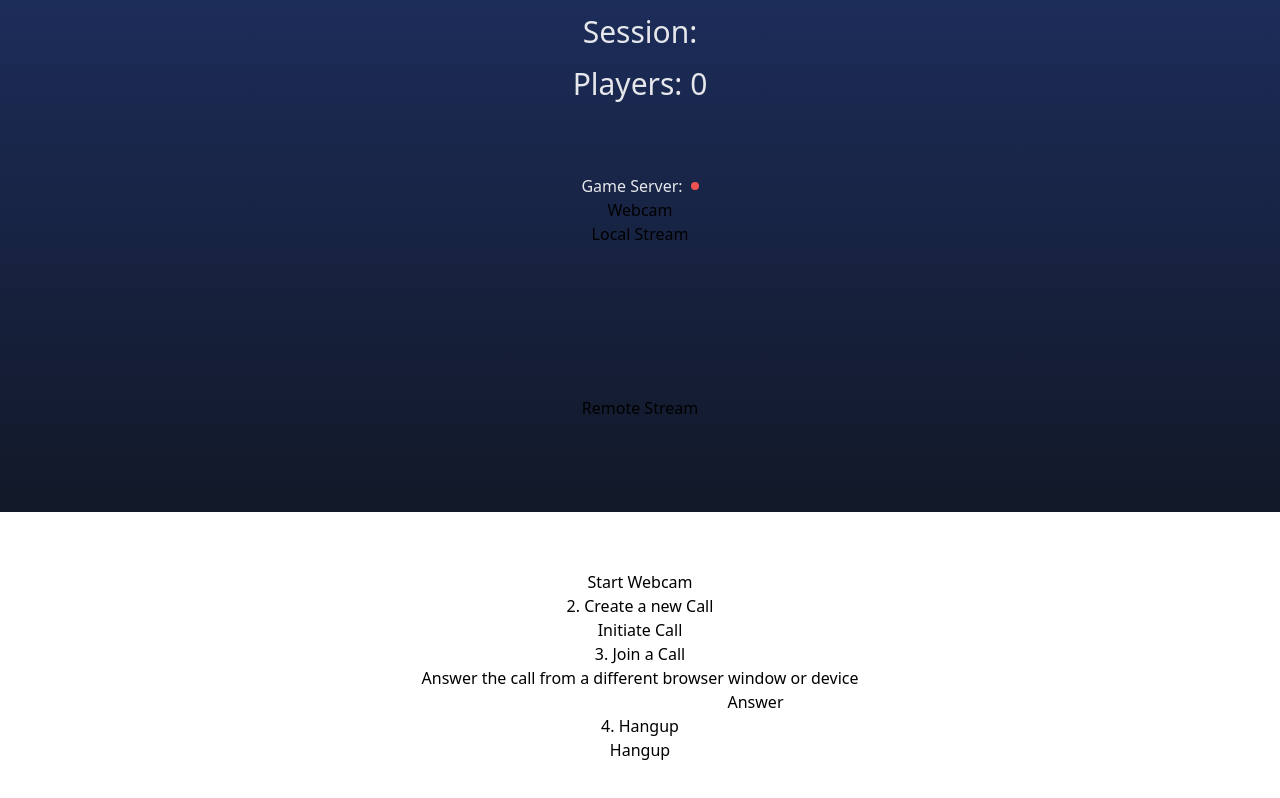
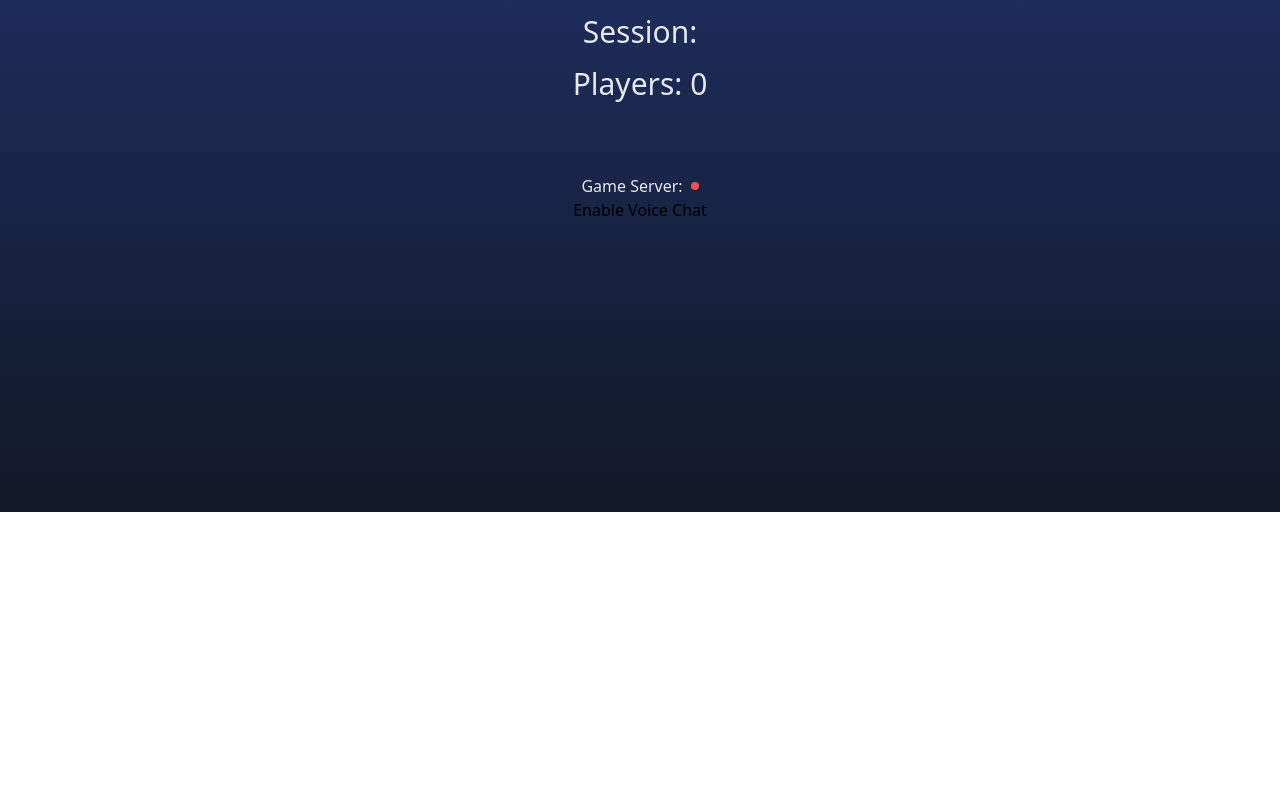
Before and after one commit to pb-coding/skyjo-fe, a React (Vite) app: page / in a window 1280 px wide. Shown: the part 288-1086 px from the top of the page. After the commit the page ends 800 px from the top, so only its background shows below. Built offline with nearby package versions, Linux system fonts and the light colour scheme; no server answers.

Commit message:
removes experimental video and implements voice chat

```diff
--- a/src/components/VoiceChat.tsx
+++ b/src/components/VoiceChat.tsx
@@ -1,4 +1,4 @@
-import { FC, useEffect, useState, useRef } from "react";
+import { FC, useEffect, useRef } from "react";
 import { socket } from "../socket";
 
 type VoiceChatProps = {
@@ -18,8 +18,8 @@ const VoiceChat: FC<VoiceChatProps> = ({ session }) => {
     iceCandidatePoolSize: 10,
   };
 
-  const localVideoRef = useRef<HTMLVideoElement>(null);
-  const remoteVideoRef = useRef<HTMLVideoElement>(null);
+  // const localAudioRef = useRef<HTMLAudioElement>(null);
+  const remoteAudioRef = useRef<HTMLAudioElement>(null);
 
   const localStreamRef = useRef<MediaStream | null>(null);
   const remoteStreamRef = useRef<MediaStream>(new MediaStream());
@@ -31,18 +31,18 @@ const VoiceChat: FC<VoiceChatProps> = ({ session }) => {
     sessionRef.current = session;
   }, [session]);
 
-  const [isWebcamSetup, setIsWebcamSetup] = useState(false);
-
-  // Setup media sources
-  const setupWebcam = async () => {
+  const setupAudio = async () => {
     localStreamRef.current = await navigator.mediaDevices.getUserMedia({
-      video: true,
+      video: false, // disabled video for now
       audio: true,
     });
 
-    if (localVideoRef.current) {
-      localVideoRef.current.srcObject = localStreamRef.current;
+    // only when using video the own video stream is displayed
+    /*
+    if (localAudioRef.current) {
+      localAudioRef.current.srcObject = localStreamRef.current;
     }
+    */
 
     localStreamRef.current.getTracks().forEach((track) => {
       if (!localStreamRef.current) return;
@@ -50,7 +50,6 @@ const VoiceChat: FC<VoiceChatProps> = ({ session }) => {
     });
   };
 
-  // Create an offer
   const createOffer = async () => {
     const offerDescription = await pc.current.createOffer();
     await pc.current.setLocalDescription(offerDescription);
@@ -58,7 +57,6 @@ const VoiceChat: FC<VoiceChatProps> = ({ session }) => {
     socket.emit("create-offer", { offerDescription, sessionName: session });
   };
 
-  // Answer the call
   const answerCall = async (offer: RTCSessionDescriptionInit) => {
     console.log("Answer call triggered");
 
@@ -76,12 +74,15 @@ const VoiceChat: FC<VoiceChatProps> = ({ session }) => {
   };
 
   useEffect(() => {
-    if (localVideoRef.current && localStreamRef.current) {
-      localVideoRef.current.srcObject = localStreamRef.current;
+    // only when using video the own video stream is displayed
+    /*
+    if (localAudioRef.current && localStreamRef.current) {
+      localAudioRef.current.srcObject = localStreamRef.current;
     }
+    */
 
-    if (remoteVideoRef.current) {
-      remoteVideoRef.current.srcObject = remoteStreamRef.current;
+    if (remoteAudioRef.current) {
+      remoteAudioRef.current.srcObject = remoteStreamRef.current;
     }
 
     socket.on("offer-made", async (offer) => {
@@ -93,7 +94,6 @@ const VoiceChat: FC<VoiceChatProps> = ({ session }) => {
       console.log("Answer received:", answer);
       await pc.current.setRemoteDescription(new RTCSessionDescription(answer));
       console.log("set remote description", pc.current);
-      console.log("set");
     });
 
     socket.on("add-ice-candidate", (candidate) => {
@@ -117,59 +117,31 @@ const VoiceChat: FC<VoiceChatProps> = ({ session }) => {
         remoteStreamRef.current.addTrack(track);
       });
       console.log("remote stream", remoteStreamRef.current);
-      if (remoteVideoRef.current) {
+      if (remoteAudioRef.current) {
         console.log("setting remote video ref");
-        remoteVideoRef.current.srcObject = remoteStreamRef.current;
+        remoteAudioRef.current.srcObject = remoteStreamRef.current;
       }
     };
   }, []);
 
-  const startWebcam = async () => {
-    await setupWebcam();
-    setIsWebcamSetup(true);
-  };
-
-  const initiateCall = async () => {
-    if (isWebcamSetup) {
-      // Only allow calls if the webcam is set up
-      await createOffer();
-    } else {
-      console.log("Please set up your webcam first.");
+  const enableAudio = async () => {
+    if (!session || session === "") {
+      console.log("You need to be in a session to start voice chat.");
+      return;
     }
+    await setupAudio();
+    console.log("Audio enabled");
+    await createOffer();
+    console.log("Offer created");
   };
 
   return (
     <div style={{ zIndex: 100 }}>
-      <h2>Webcam</h2>
-      <div className="videos">
-        <span>
-          <h3>Local Stream</h3>
-          <video ref={localVideoRef} autoPlay muted></video>
-        </span>
-        <span>
-          <h3>Remote Stream</h3>
-          <video ref={remoteVideoRef} autoPlay></video>
-        </span>
-      </div>
+      {/*<audio ref={localAudioRef} autoPlay muted></audio>*/}
+      <audio ref={remoteAudioRef} autoPlay></audio>
 
-      <button style={{ zIndex: 100 }} onClick={startWebcam}>
-        Start Webcam
-      </button>
-      <h2>2. Create a new Call</h2>
-      <button onClick={initiateCall}>Initiate Call</button>
-
-      <h2>3. Join a Call</h2>
-      <p>Answer the call from a different browser window or device</p>
-
-      <input id="callInput" />
-      <button id="answerButton" disabled>
-        Answer
-      </button>
-
-      <h2>4. Hangup</h2>
-
-      <button id="hangupButton" disabled>
-        Hangup
+      <button style={{ zIndex: 100 }} onClick={enableAudio}>
+        Enable Voice Chat
       </button>
     </div>
   );
```
